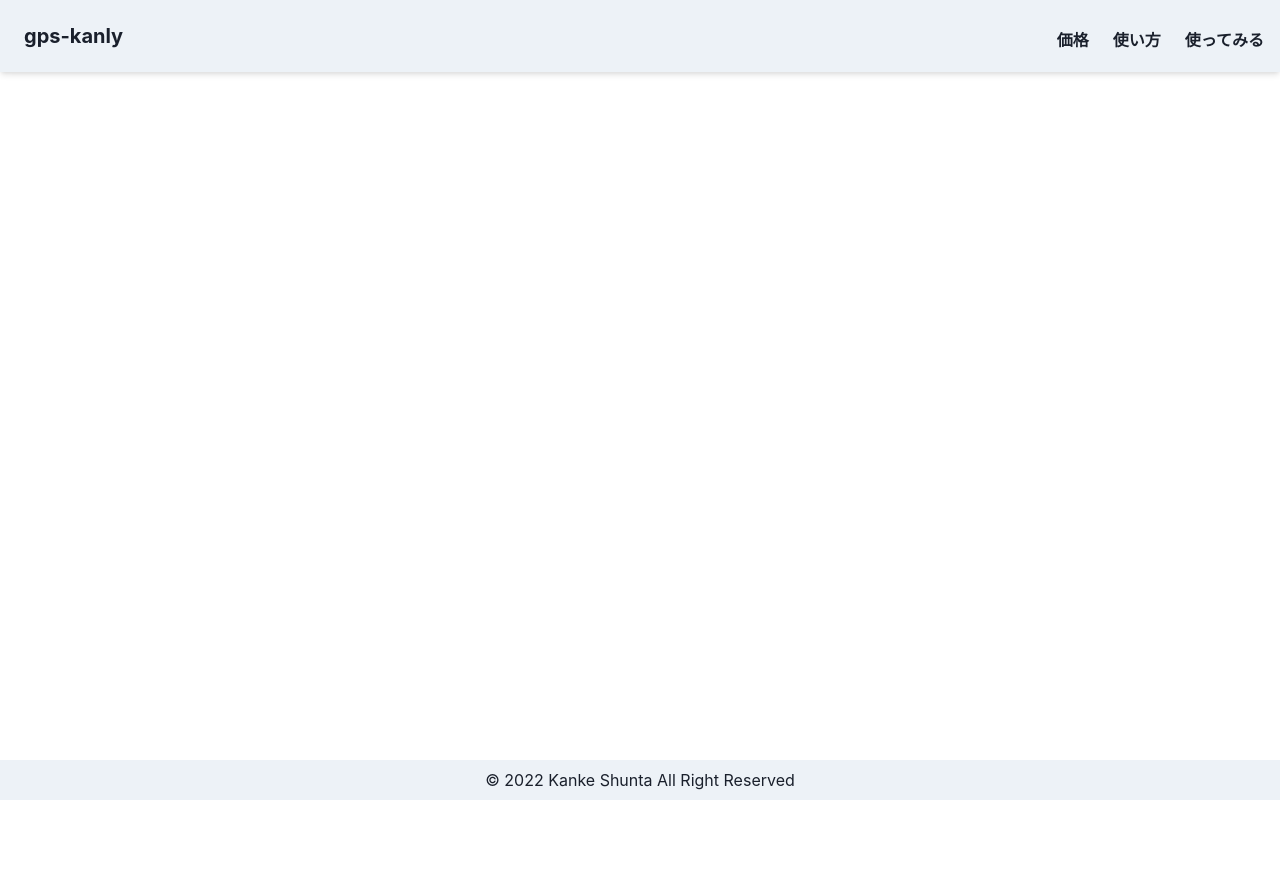
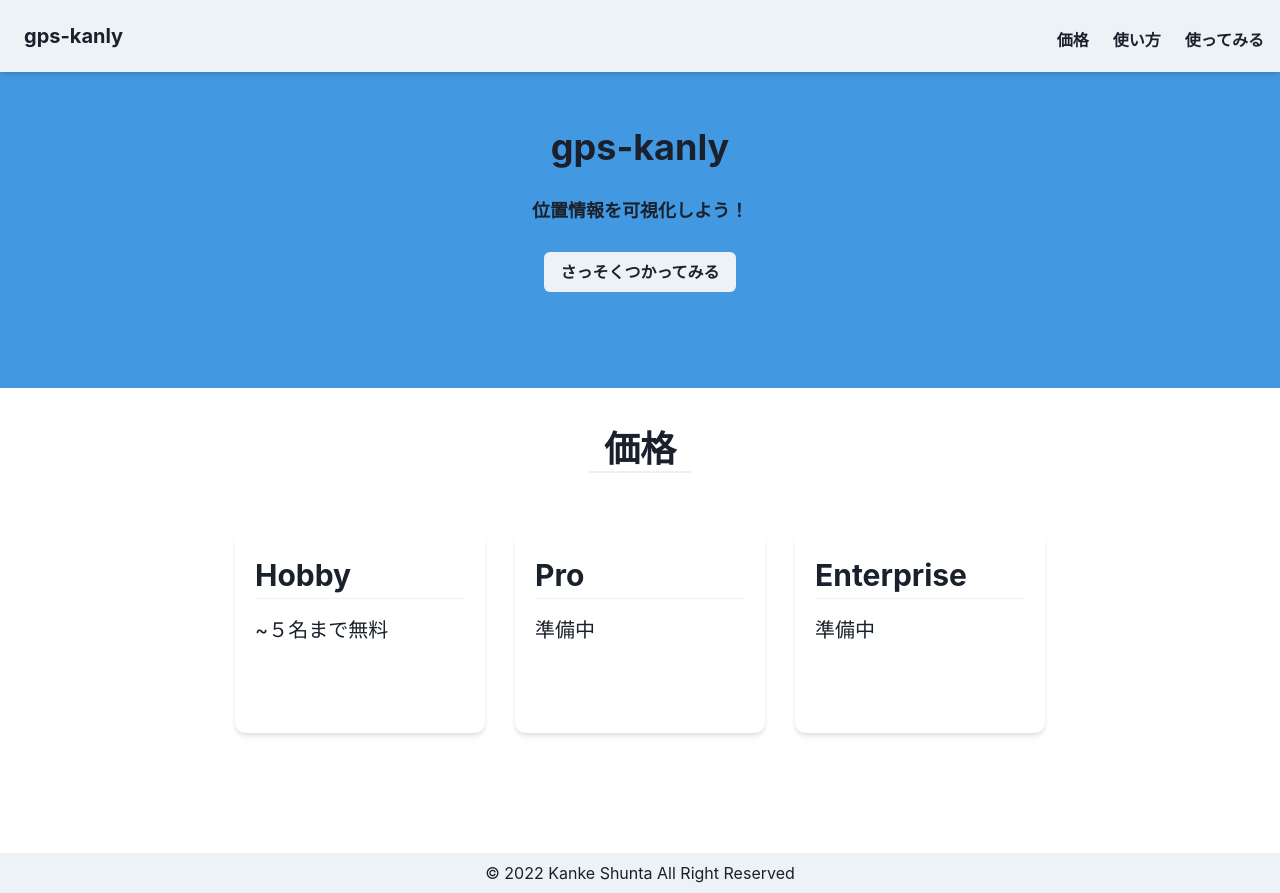
Before and after one commit to neco3s/gps-kanly, a Next.js app: page /price in a window 1280 px wide. Before the commit the page ends 800 px from the top, so only its background shows below. Built offline with nearby package versions, Linux system fonts and the light colour scheme.

Commit message:
[add] PriceCard,PriceSectionの作成とプライスページの作成 #5

```diff
--- /dev/null
+++ b/src/components/Molecules/PriceCard.tsx
@@ -0,0 +1,28 @@
+import React from 'react'
+import { Text, Box, Divider } from '@chakra-ui/react'
+// import Image from 'next/image'
+
+export const PriceCard = (props) => {
+  const { title, desc } = props
+
+  return (
+    <>
+      <Box
+        p={5}
+        shadow='md'
+        minW='250px'
+        m='auto'
+        borderRadius={10}
+        minH={['150px', '180px', '200px']}
+      >
+        <Text fontWeight={['medium', 'semibold', 'bold']} fontSize={['xl', '2xl', '3xl']}>
+          {title}
+        </Text>
+        <Divider orientation='horizontal' />
+        <Text mt={4} fontSize={['md', 'lg', 'xl']}>
+          {desc}
+        </Text>
+      </Box>
+    </>
+  )
+}
--- /dev/null
+++ b/src/components/Organisms/PriceSection.tsx
@@ -0,0 +1,25 @@
+import { Divider, Heading, Wrap, WrapItem } from '@chakra-ui/react'
+import React from 'react'
+import { PriceCard } from '../Molecules/PriceCard'
+
+export const PriceSection = () => {
+  return (
+    <>
+      <Heading mt={10} textAlign='center'>
+        価格
+      </Heading>
+      <Divider orientation='horizontal' borderWidth='thin' w='100px' m='auto' mb={5} />
+      <Wrap minH='50vh' spacing='30px' justify='center' p='10'>
+        <WrapItem>
+          <PriceCard title='Hobby' desc='~５名まで無料' />
+        </WrapItem>
+        <WrapItem>
+          <PriceCard title='Pro' desc='準備中' />
+        </WrapItem>
+        <WrapItem>
+          <PriceCard title='Enterprise' desc='準備中' />
+        </WrapItem>
+      </Wrap>
+    </>
+  )
+}
--- a/src/pages/price.tsx
+++ b/src/pages/price.tsx
@@ -1,10 +1,15 @@
 import React from 'react'
 import { BaseLayout } from '@/components/Templates/BaseLayout'
+import { PriceSection } from '@/components/Organisms/PriceSection'
+import { Hero } from '@/components/Molecules/Hero'
 
 const Price = () => {
   return (
     <>
-      <BaseLayout>price</BaseLayout>
+      <BaseLayout>
+        <Hero />
+        <PriceSection />
+      </BaseLayout>
     </>
   )
 }
```
